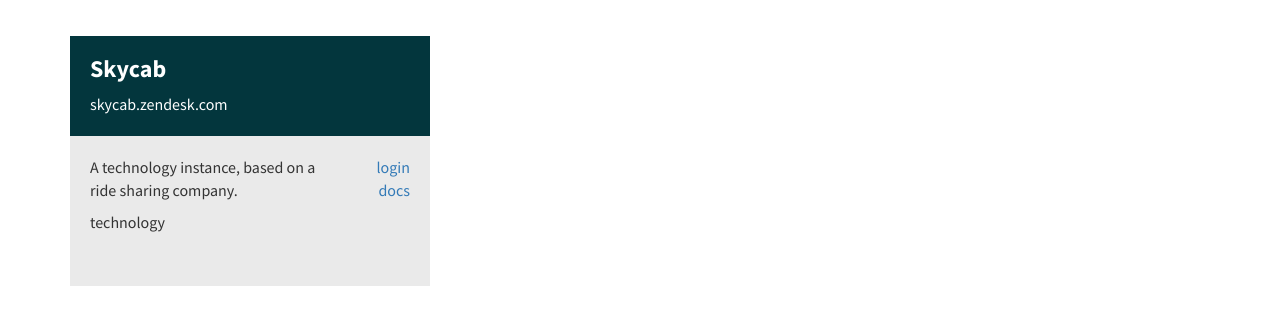
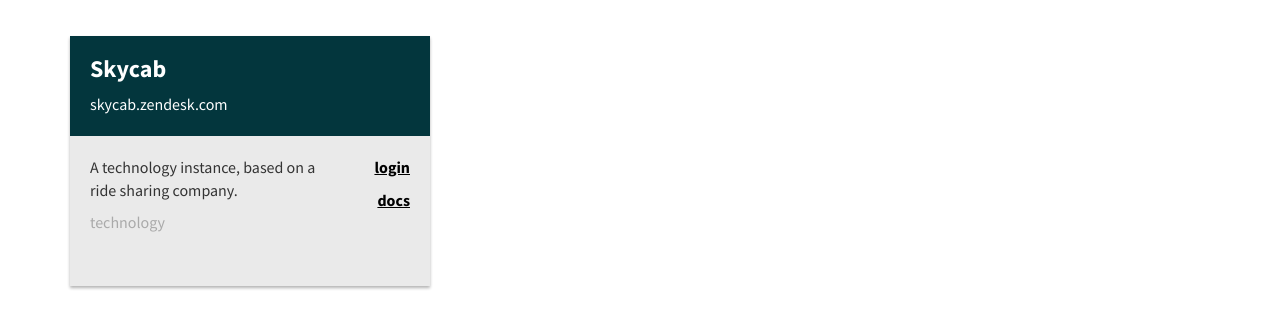
Before and after one commit to dashedstripes/society-demo, a React app: page / in a window 1280 px wide. Shown: the part 261-582 px from the top of the page. Built offline with nearby package versions, Linux system fonts and the light colour scheme.

Commit message:
Style DemoCard

```diff
--- a/src/components/DemoCard.js
+++ b/src/components/DemoCard.js
@@ -12,15 +12,11 @@
         <div className="DemoCardBottom">
           <div className="DemoCardBottomLeft">
             <p>{this.props.description}</p>
-            <p>{this.props.type}</p>
+            <p className="DemoCardType">{this.props.type}</p>
           </div>
           <div className="DemoCardBottomRight">
-            <div>
-              <a href={this.props.login}>login</a>
-            </div>
-            <div>
-              <a href={this.props.docs}> docs</a>
-            </div>
+            <a className="DemoCardLink" href={this.props.login}>login</a>
+            <a className="DemoCardLink" href={this.props.docs}>docs</a>
           </div>
         </div>
       </div >
--- a/src/styles/DemoCard.css
+++ b/src/styles/DemoCard.css
@@ -3,6 +3,7 @@
   overflow: auto;
   margin-bottom: 20px;
   background-color: #eaeaea;
+  box-shadow: 0px 2px 3px rgba(0, 0, 0, 0.3);
 }
 
 .DemoCardTop {
@@ -21,6 +22,18 @@
   color: #ffffff;
 }
 
+.DemoCardType {
+  color: #AAAAAA;
+}
+
+.DemoCardLink {
+  color: #000000;
+  font-weight: bold;
+  text-decoration: underline;
+  margin-bottom: 10px;
+  display: block;
+}
+
 .DemoCardBottom {
   padding: 20px;
   overflow: auto;
```
